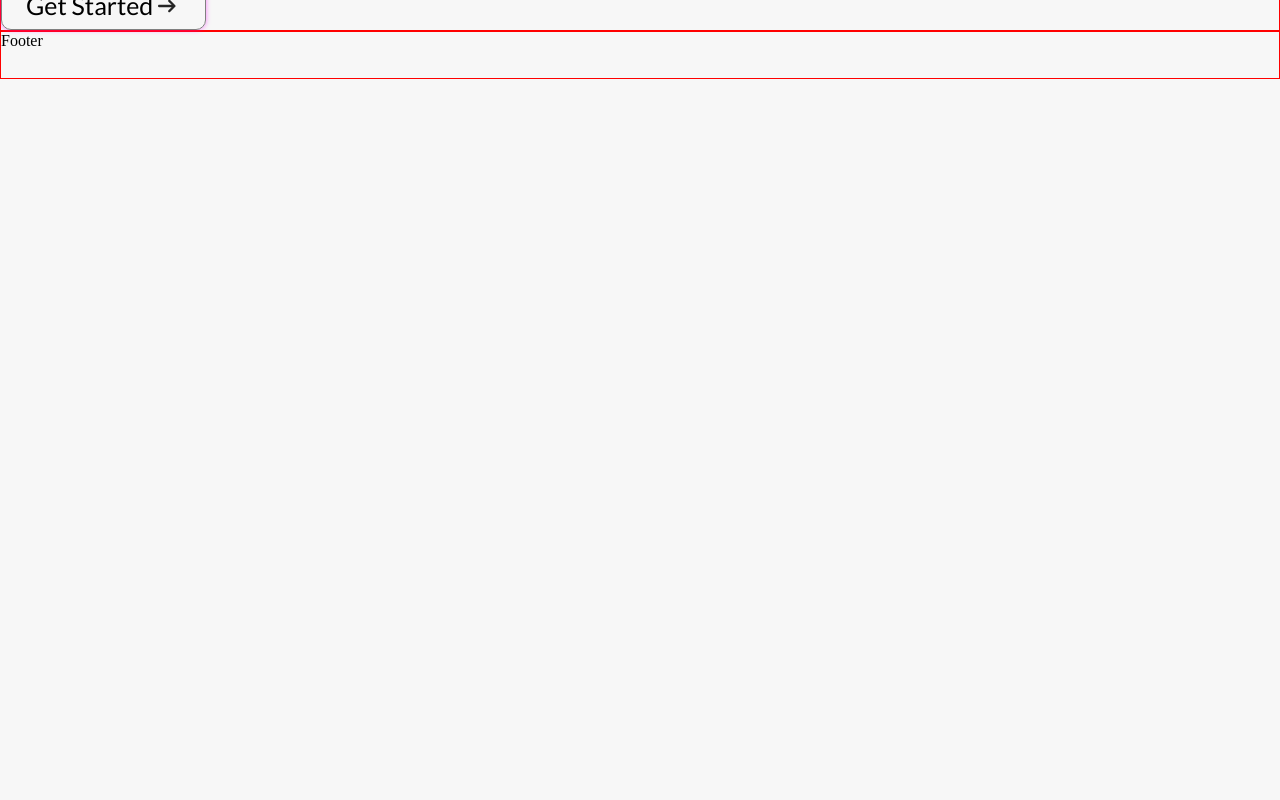
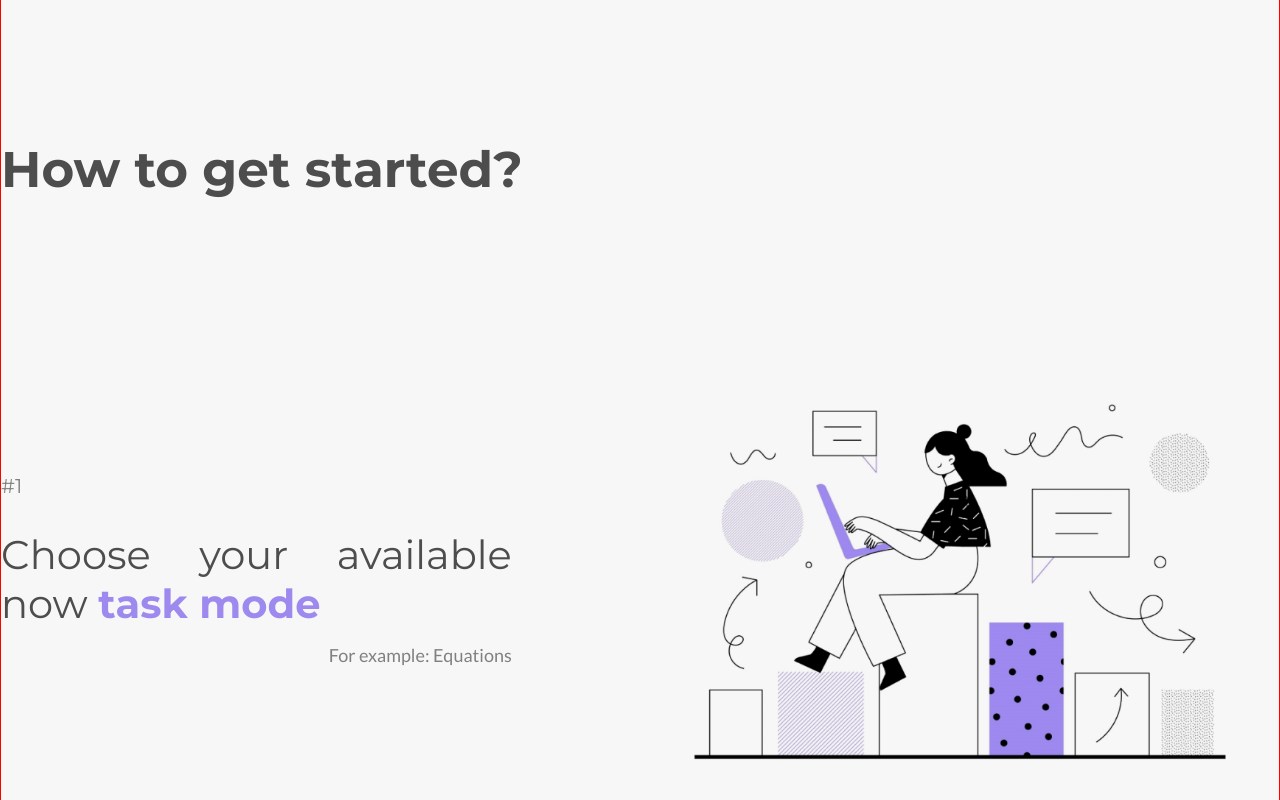
Before and after one commit to DenisCodeB/FxMath, a React (Create React App) app: page / in a window 1280 px wide. Shown: the part 1240-2040 px from the top of the page. Before the commit the page ends 1319 px from the top, so only its background shows below. Built offline with nearby package versions, Linux system fonts and the light colour scheme.

Commit message:
FM-10: complete layout of StepBlock component

```diff
--- a/src/components/QuoteBlock/QuoteBlock.tsx
+++ b/src/components/QuoteBlock/QuoteBlock.tsx
@@ -1,6 +1,7 @@
 import styled from 'styled-components'
+import { flexCentralize } from '../../styles/templates'
+import HashHeading from '../../ui/HashHeading/HashHeading'
 import Quote from './children/Quote/Quote'
-import { flexCentralize } from '../../styles/templates'
 
 const StyledQuoteBlock = styled.div`
     width: 100%;
@@ -18,12 +19,6 @@ const QuoteHeader = styled.div`
     width: 100%;
     border-bottom: var(--primary-btn-border);
     padding: 0.5rem;
-`
-
-const HashHeading = styled.span`
-    font-size: var(--fs-20);
-    font-family: var(--ff-M);
-    color: var(--third-text-color);
 `
 
 const QuoteBody = styled.div`
--- a/src/components/StepsBlock/StepsBlock.tsx
+++ b/src/components/StepsBlock/StepsBlock.tsx
@@ -1,23 +1,43 @@
 import styled from 'styled-components'
 import Button from '../../ui/Button/Button'
-import Step from './children/Step/Step'
 import { ReactComponent as ArrowRightTwo } from '../../assets/images/ArrowRight2.svg'
+import Steps from './children/Steps/Steps'
+import { flexCentralize } from '../../styles/templates'
 
-const StyledStepsBlock = styled.div``
+const StyledStepsBlock = styled.div`
+    width: 100%;
+`
 
-const GetStartedWrap = styled.div``
+const Title = styled.h2`
+    font-family: var(--ff-M-b);
+    font-size: var(--fs-50);
+    color: var(--second-text-color);
+`
+
+const GetStarted = styled.div`
+    ${flexCentralize}
+    margin-top: 15rem;
+    flex-direction: column;
+    gap: 2rem;
+`
+
+const OpeningText = styled.p`
+    color: var(--second-text-color);
+    font-family: var(--ff-L);
+    font-size: var(--fs-20);
+`
 
 const StepsBlock = () => {
     return (
         <StyledStepsBlock>
-            {[1, 2, 3].map((elem, i) => (
-                <Step key={i} />
-            ))}
-            <GetStartedWrap>
+            <Title>How to get started?</Title>
+            <Steps />
+            <GetStarted>
+                <OpeningText>To begin our adventure,</OpeningText>
                 <Button variant='primary' text='Get Started'>
                     <ArrowRightTwo />
                 </Button>
-            </GetStartedWrap>
+            </GetStarted>
         </StyledStepsBlock>
     )
 }
--- a/src/components/StepsBlock/children/Step/Step.tsx
+++ b/src/components/StepsBlock/children/Step/Step.tsx
@@ -1,9 +1,37 @@
-import styled from 'styled-components'
+import { ReactNode } from 'react'
+import HashHeading from '../../../../ui/HashHeading/HashHeading'
+import {
+    HashWrap,
+    StyledStep,
+    TextBlock,
+    TextWrap,
+    Action,
+    Example,
+    Image,
+} from './styles'
 
-const StyledStep = styled.div``
+export interface IStepInfo {
+    id: number
+    title: ReactNode
+    ex: string
+    img: string
+}
 
-const Step = () => {
-    return <StyledStep></StyledStep>
+const Step = ({ id, title, ex, img }: IStepInfo) => {
+    return (
+        <StyledStep ind={id}>
+            <TextBlock>
+                <HashWrap>
+                    <HashHeading>#{id}</HashHeading>
+                </HashWrap>
+                <TextWrap>
+                    <Action>{title}</Action>
+                    <Example>{ex}</Example>
+                </TextWrap>
+            </TextBlock>
+            <Image img={img} />
+        </StyledStep>
+    )
 }
 
 export default Step
--- /dev/null
+++ b/src/components/StepsBlock/children/Step/styles.ts
@@ -0,0 +1,63 @@
+import styled, { css } from 'styled-components'
+import { backgroundDefault } from '../../../../styles/templates'
+import { IStepInfo } from './Step'
+
+interface IStepID {
+    ind: number
+}
+
+type StepImg = Pick<IStepInfo, 'img'>
+
+const StyledStep = styled.div<IStepID>`
+    display: flex;
+    justify-content: space-between;
+    align-items: center;
+    gap: 5rem;
+    ${({ ind }) => (ind - 1) % 2 !== 0 && css`
+        flex-direction: row-reverse;
+    `}
+`
+
+const TextBlock = styled.div`
+    width: 45%;
+`
+
+const HashWrap = styled.div``
+
+const TextWrap = styled.div`
+    margin-top: 2rem;
+    width: 90%;
+`
+
+const Action = styled.p`
+    font-family: var(--ff-M);
+    font-size: var(--fs-40);
+    color: var(--second-text-color);
+    text-align: justify;
+`
+
+const Example = styled.p`
+    margin-top: 1rem;
+    font-family: var(--ff-L);
+    font-size: var(--fs-18);
+    text-align: right;
+    color: var(--third-text-color);
+`
+
+const Image = styled.div<StepImg>`
+    background-image: url(${({ img }) => img});
+    ${backgroundDefault}
+    width: 50%;
+    aspect-ratio: 1.5 / 1;
+    mix-blend-mode: multiply;
+`
+
+export {
+    StyledStep,
+    TextBlock,
+    HashWrap,
+    TextWrap,
+    Action,
+    Example,
+    Image,
+}
--- /dev/null
+++ b/src/components/StepsBlock/children/Steps/Steps.tsx
@@ -0,0 +1,24 @@
+import styled from 'styled-components'
+import Step from '../Step/Step'
+import { stepsConf } from '../../helpers/dictionary'
+
+const StyledSteps = styled.div`
+    width: 100%;
+    display: grid;
+    grid-template-columns: 1fr;
+    grid-auto-rows: auto;
+    gap: 20rem;
+    margin-top: 10rem;
+`
+
+const Steps = () => {
+    return (
+        <StyledSteps>
+            {stepsConf.map(elem => (
+                <Step key={elem.id} {...elem} />
+            ))}
+        </StyledSteps>
+    )
+}
+
+export default Steps
--- /dev/null
+++ b/src/components/StepsBlock/helpers/dictionary.tsx
@@ -0,0 +1,71 @@
+import styled, { css } from 'styled-components'
+import Step1 from '../../../assets/images/Step1.png'
+import Step2 from '../../../assets/images/Step2.png'
+import Step3 from '../../../assets/images/Step3.png'
+import { IStepInfo } from '../children/Step/Step'
+
+type StepsArray = Array<IStepInfo>
+
+interface IStyledBold {
+    variant: 'spec-1' | 'spec-2' | 'spec-3'
+}
+
+const StyledBold = styled.span<IStyledBold>`
+    font-family: var(--ff-M-b);
+    font-weight: bold;
+
+    ${({ variant }) => {
+        switch (true) {
+            case variant === 'spec-1':
+                return css`
+                    color: var(--spec-1-text-color);
+                `
+            case variant === 'spec-2':
+                return css`
+                    color: var(--spec-2-text-color);
+                `
+            case variant === 'spec-3':
+                return css`
+                    color: var(--spec-3-text-color);
+                `
+        }
+    }}
+`
+
+const stepsConf: StepsArray = [
+    {
+        id: 1,
+        title: (
+            <>
+                Choose your available now{' '}
+                <StyledBold variant='spec-1'>task mode</StyledBold>
+            </>
+        ),
+        ex: 'For example: Equations',
+        img: Step1,
+    },
+    {
+        id: 2,
+        title: (
+            <>
+                <StyledBold variant='spec-2'>Set up</StyledBold> your task mode
+                as you need
+            </>
+        ),
+        ex: 'For example: Linear equations',
+        img: Step2,
+    },
+    {
+        id: 3,
+        title: (
+            <>
+                Start to practice and{' '}
+                <StyledBold variant='spec-3'>just progress</StyledBold> with us!
+            </>
+        ),
+        ex: "Really, that's all",
+        img: Step3,
+    },
+]
+
+export { stepsConf }
--- a/src/modules/HomeContent/HomeContent.tsx
+++ b/src/modules/HomeContent/HomeContent.tsx
@@ -7,7 +7,7 @@ const StyledHomeContent = styled.div`
     display: grid;
     grid-template-columns: 1fr;
     grid-auto-rows: auto;
-    gap: 10rem;
+    gap: 15rem;
 `
 
 const HomeContent = () => {
--- a/src/styles/templates.ts
+++ b/src/styles/templates.ts
@@ -8,5 +8,5 @@ export const flexCentralize = css`
 export const backgroundDefault = css`
     background-position: center;
     background-repeat: no-repeat;
-    background-size: 100% 100%;
+    background-size: 100% auto;
 `
--- a/src/ui/Button/Button.tsx
+++ b/src/ui/Button/Button.tsx
@@ -25,10 +25,10 @@ const StyledButton = styled.button<IButtonProps>`
 
 const Button = ({
     children,
-    className = 'hello',
+    className,
     type = 'button',
     disabled,
-    variant = 'primary',
+    variant,
     ref,
     as,
     ...props
```
